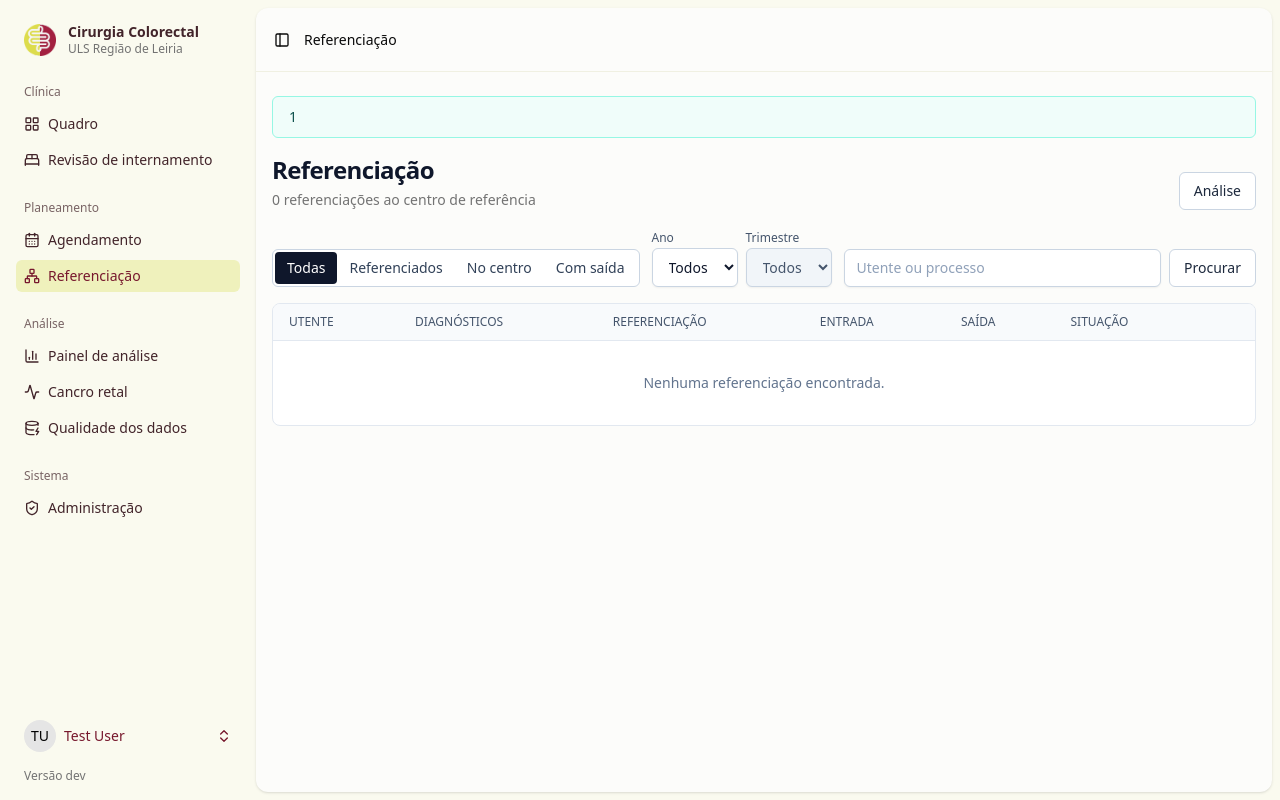
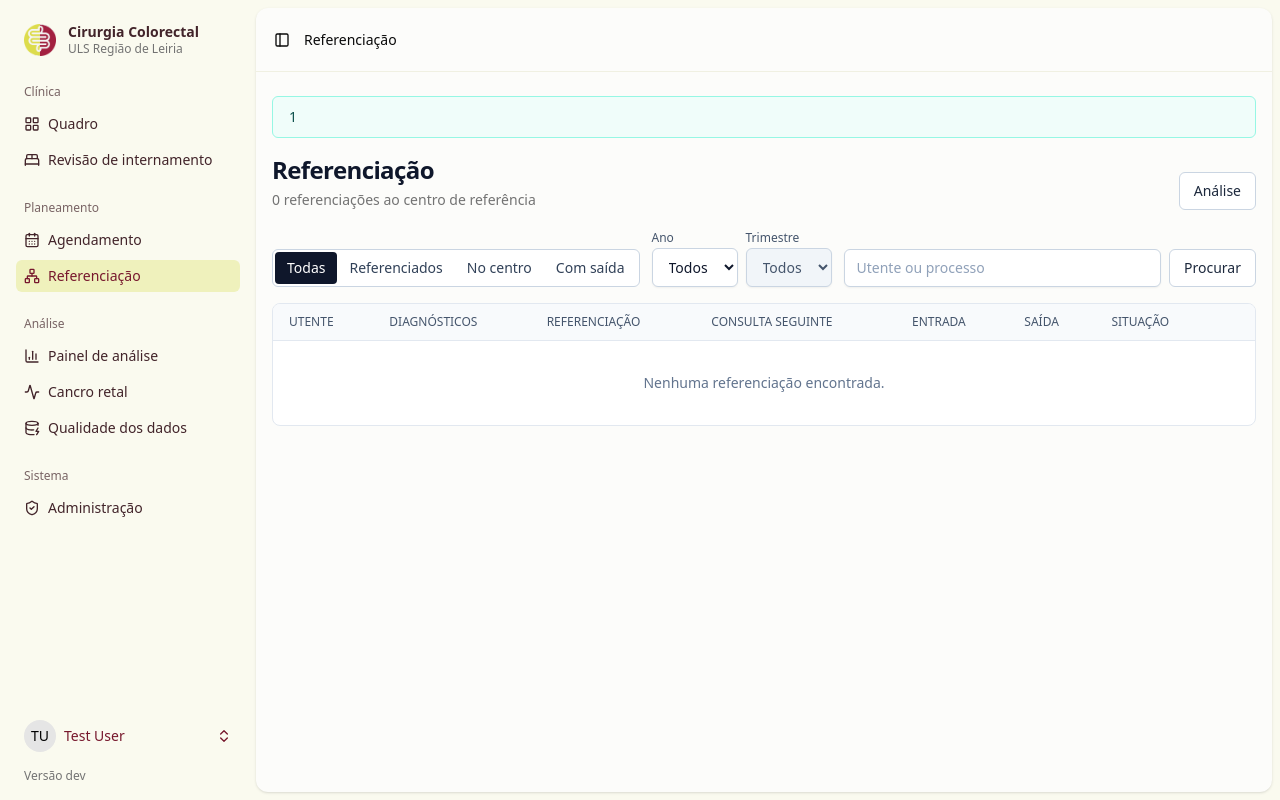
Before and after one commit to pjclara/cirurgia-coloretal_new, a Laravel app: page /referenciacao in a window 1280 px wide. Run offline with Laravel 12, Linux system fonts and the light colour scheme; a user stored in the database is signed in; data comes from the database, SQL or seed files in the repository; data that the repository does not hold is empty; style sheets or scripts are compiled from the project's sources; some libraries are stand-ins or nearby versions; some web fonts are replaced.

Commit message:
feat: data da consulta seguinte na referenciacao e importacao da triagem com criacao de utentes em falta
- Campo opcional 'consulta seguinte' na referenciacao (migration, formulario e lista)
- Migration que permite utentes sem data de nascimento, sexo e concelho (a completar na ficha)
- Importacao da triagem (excels/triagem_proxima_consulta.csv, fora do git): cria os utentes que nao existem (so nome e processo), referencia ao CR com a data do ficheiro e preenche a data da consulta seguinte; reversivel e repetivel
- dados:verificar lista os utentes por completar; SERVIDOR.md atualizado

Co-Authored-By: Claude Sonnet 5.5 <noreply@anthropic.com>

```diff
--- a/app/Console/Commands/VerificarDados.php
+++ b/app/Console/Commands/VerificarDados.php
@@ -64,6 +64,11 @@ class VerificarDados extends Command
                 ->where(fn ($q) => $q->where('data_nascimento', '<', '1900-01-01')->orWhere('data_nascimento', '>', $hoje))
                 ->get(['id', 'data_nascimento']), 'data_nascimento');
 
+        $registar('Utente por completar (sem data de nascimento, sexo ou concelho)', 'utentes',
+            DB::table('utentes')->whereNull('deleted_at')
+                ->where(fn ($q) => $q->whereNull('data_nascimento')->orWhereNull('sexo_id')->orWhereNull('concelho_id'))
+                ->get(['id', 'numero_processo']), 'numero_processo');
+
         $registar('Entrada anterior ao nascimento', 'internamentos',
             DB::table('internamentos as i')->join('utentes as u', 'u.id', '=', 'i.utente_id')
                 ->whereNull('i.deleted_at')->whereColumn('i.data_de_entrada', '<', 'u.data_nascimento')
--- a/app/Http/Controllers/ReferenciacaoController.php
+++ b/app/Http/Controllers/ReferenciacaoController.php
@@ -151,6 +151,7 @@ class ReferenciacaoController extends Controller
             'origem' => Dominios::nome('origem_da_referenciacaos', $r->origem_id),
             'data_de_entrada' => $r->data_de_entrada?->format('Y-m-d'),
             'data_de_saida' => $r->data_de_saida?->format('Y-m-d'),
+            'data_consulta_seguinte' => $r->data_consulta_seguinte?->format('Y-m-d'),
             'destino' => Dominios::nome('destinos', $r->destino_id),
             'responsavel' => $r->responsavel?->abrev ?: $r->responsavel?->name,
             'situacao' => $r->situacao(),
@@ -170,6 +171,7 @@ class ReferenciacaoController extends Controller
                 'origem_id' => $referenciacao->origem_id,
                 'data_de_entrada' => $referenciacao->data_de_entrada?->format('Y-m-d'),
                 'data_de_saida' => $referenciacao->data_de_saida?->format('Y-m-d'),
+                'data_consulta_seguinte' => $referenciacao->data_consulta_seguinte?->format('Y-m-d'),
                 'destino_id' => $referenciacao->destino_id,
                 'responsavel_id' => $referenciacao->responsavel_id,
                 'comentarios' => $referenciacao->comentarios ?? '',
@@ -204,6 +206,7 @@ class ReferenciacaoController extends Controller
             'origem_id' => ['required', 'integer', Rule::exists('origem_da_referenciacaos', 'id')],
             'data_de_entrada' => ['nullable', 'date_format:Y-m-d', 'after_or_equal:data_de_referenciacao', 'before_or_equal:today'],
             'data_de_saida' => ['nullable', 'date_format:Y-m-d', 'after_or_equal:data_de_entrada', 'before_or_equal:today', 'required_with:destino_id'],
+            'data_consulta_seguinte' => ['nullable', 'date_format:Y-m-d', "after_or_equal:$minima"],
             'destino_id' => ['nullable', 'integer', 'required_with:data_de_saida', Rule::exists('destinos', 'id')],
             'responsavel_id' => ['required', 'integer', Rule::exists('users', 'id')],
             'comentarios' => ['nullable', 'string', 'max:20000'],
--- a/app/Models/Referenciacao.php
+++ b/app/Models/Referenciacao.php
@@ -26,6 +26,7 @@ class Referenciacao extends Model
         'origem_id',
         'data_de_entrada',
         'data_de_saida',
+        'data_consulta_seguinte',
         'destino_id',
         'responsavel_id',
         'comentarios',
@@ -38,6 +39,7 @@ class Referenciacao extends Model
             'data_de_referenciacao' => 'date',
             'data_de_entrada' => 'date',
             'data_de_saida' => 'date',
+            'data_consulta_seguinte' => 'date',
         ];
     }
 
--- a/resources/js/components/referenciacao/formulario-referenciacao.tsx
+++ b/resources/js/components/referenciacao/formulario-referenciacao.tsx
@@ -15,6 +15,7 @@ export type PropsReferenciacao = {
         origem_id: number;
         data_de_entrada: string | null;
         data_de_saida: string | null;
+        data_consulta_seguinte: string | null;
         destino_id: number | null;
         responsavel_id: number;
         comentarios: string;
@@ -85,6 +86,7 @@ export function FormularioReferenciacao({ referenciacao, utente, dominios, hoje,
         origem_id: (referenciacao?.origem_id ?? '') as number | '',
         data_de_entrada: referenciacao?.data_de_entrada ?? '',
         data_de_saida: referenciacao?.data_de_saida ?? '',
+        data_consulta_seguinte: referenciacao?.data_consulta_seguinte ?? '',
         destino_id: (referenciacao?.destino_id ?? '') as number | '',
         responsavel_id: (referenciacao?.responsavel_id ?? '') as number | '',
         comentarios: referenciacao?.comentarios ?? '',
@@ -240,6 +242,18 @@ export function FormularioReferenciacao({ referenciacao, utente, dominios, hoje,
                                     />
                                 </Campo>
                             </div>
+                            <div className="mt-4 max-w-xs">
+                                <Campo rotulo="Consulta seguinte" para="consulta-seguinte" erro={erros.data_consulta_seguinte} opcional>
+                                    <input
+                                        id="consulta-seguinte"
+                                        type="date"
+                                        value={data.data_consulta_seguinte}
+                                        onChange={(e) => setData('data_consulta_seguinte', e.target.value)}
+                                        className={estiloEntrada}
+                                        aria-invalid={!!erros.data_consulta_seguinte}
+                                    />
+                                </Campo>
+                            </div>
                         </Seccao>
 
                         <Seccao titulo="Notas">
--- a/resources/js/pages/referenciacao/index.tsx
+++ b/resources/js/pages/referenciacao/index.tsx
@@ -20,6 +20,7 @@ type Linha = {
     origem: string | null;
     data_de_entrada: string | null;
     data_de_saida: string | null;
+    data_consulta_seguinte: string | null;
     destino: string | null;
     responsavel: string | null;
     situacao: 'referenciado' | 'no_centro' | 'saida';
@@ -162,6 +163,7 @@ export default function Referenciacao({ lista, filtros, anos, modal, origens, re
                             <th className="px-4 py-2.5 font-medium">Utente</th>
                             <th className="px-4 py-2.5 font-medium">Diagnósticos</th>
                             <th className="px-4 py-2.5 font-medium">Referenciação</th>
+                            <th className="px-4 py-2.5 font-medium">Consulta seguinte</th>
                             <th className="px-4 py-2.5 font-medium">Entrada</th>
                             <th className="px-4 py-2.5 font-medium">Saída</th>
                             <th className="px-4 py-2.5 font-medium">Situação</th>
@@ -171,7 +173,7 @@ export default function Referenciacao({ lista, filtros, anos, modal, origens, re
                     <tbody className="divide-y divide-slate-100">
                         {lista.data.length === 0 && (
                             <tr>
-                                <td colSpan={7} className="px-4 py-8 text-center text-slate-500">
+                                <td colSpan={8} className="px-4 py-8 text-center text-slate-500">
                                     Nenhuma referenciação encontrada.
                                 </td>
                             </tr>
@@ -195,6 +197,7 @@ export default function Referenciacao({ lista, filtros, anos, modal, origens, re
                                     <span className="text-xs text-slate-500">{[l.origem, l.responsavel].filter(Boolean).join(' · ')}</span>
                                 </td>
                                 <td className="px-4 py-2.5 whitespace-nowrap tabular-nums">{formatarData(l.data_de_referenciacao)}</td>
+                                <td className="px-4 py-2.5 whitespace-nowrap tabular-nums">{formatarData(l.data_consulta_seguinte)}</td>
                                 <td className="px-4 py-2.5 whitespace-nowrap tabular-nums">{formatarData(l.data_de_entrada)}</td>
                                 <td className="px-4 py-2.5 whitespace-nowrap tabular-nums">
                                     {formatarData(l.data_de_saida)}
```
Also changed, not shown: SERVIDOR.md (+3 -0 lines), tests/Feature/ReferenciacaoTest.php (+8 -0 lines), tests/Feature/TriagemCruzadaTest.php (+92 -5 lines), database/migrations/2026_11_18_000002_data_consulta_seguinte_na_referenciacao.php (added), database/migrations/2026_11_18_000002_importar_triagem_cruzada.php (deleted), database/migrations/2026_11_18_000003_utentes_com_dados_por_completar.php (added), database/migrations/2026_11_18_000004_importar_triagem_cruzada.php (added).
